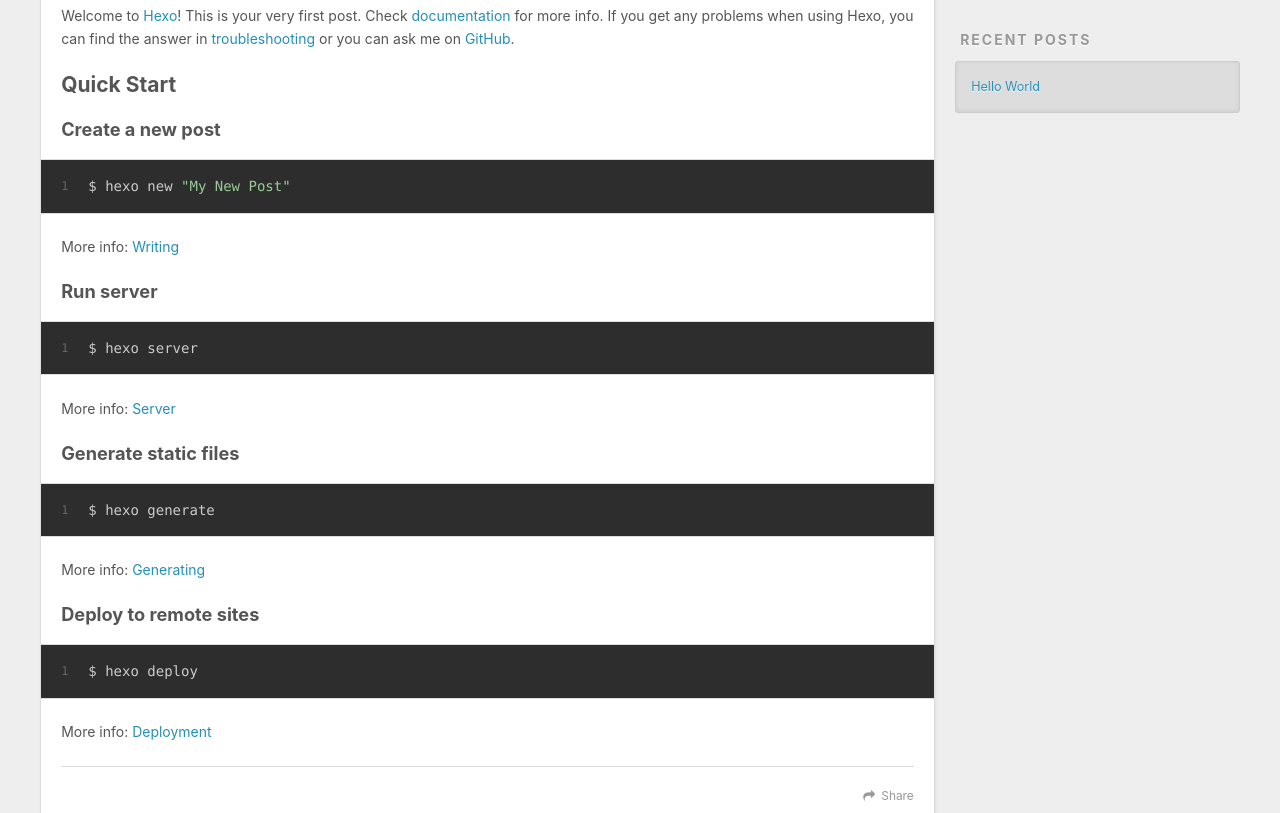
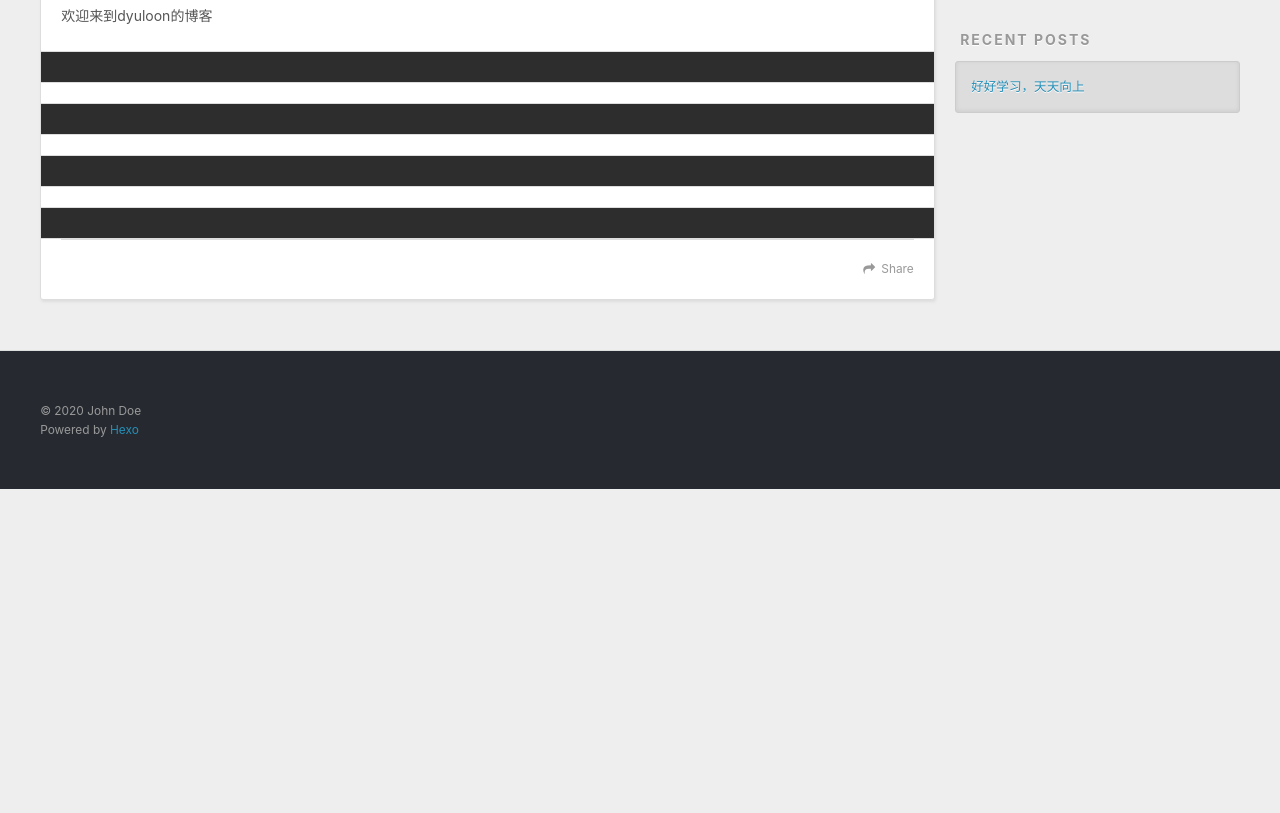
Before and after one commit to 123dddasd/dyuloon.github.io, a plain HTML site: page 2020/10/27/hello-world/index.html in a window 1280 px wide. Shown: the part 448-1261 px from the top of the page. After the commit the page ends 937 px from the top, so only its background shows below. Drawn offline with nearby package versions, Linux system fonts and the light colour scheme; files that its build step writes are made by us from their sources; files whose address does not match are found by name.

Commit message:
Site updated: 2020-10-28 17:09:32

```diff
--- a/2020/10/27/hello-world/index.html
+++ b/2020/10/27/hello-world/index.html
@@ -5,17 +5,17 @@
 
 
 
-  <title>Hello World | Hexo</title>
+  <title>好好学习，天天向上 | Hexo</title>
   <meta name="viewport" content="width=device-width, initial-scale=1, maximum-scale=1">
-  <meta name="description" content="Welcome to Hexo! This is your very first post. Check documentation for more info. If you get any problems when using Hexo, you can find the answer in troubleshooting or you can ask me on GitHub. Quick">
+  <meta name="description" content="欢迎来到dyuloon的博客">
 <meta property="og:type" content="article">
-<meta property="og:title" content="Hello World">
+<meta property="og:title" content="好好学习，天天向上">
 <meta property="og:url" content="http://example.com/2020/10/27/hello-world/index.html">
 <meta property="og:site_name" content="Hexo">
-<meta property="og:description" content="Welcome to Hexo! This is your very first post. Check documentation for more info. If you get any problems when using Hexo, you can find the answer in troubleshooting or you can ask me on GitHub. Quick">
+<meta property="og:description" content="欢迎来到dyuloon的博客">
 <meta property="og:locale" content="en_US">
 <meta property="article:published_time" content="2020-10-27T14:46:49.463Z">
-<meta property="article:modified_time" content="2020-10-27T14:46:49.463Z">
+<meta property="article:modified_time" content="2020-10-28T08:51:28.995Z">
 <meta property="article:author" content="John Doe">
 <meta name="twitter:card" content="summary">
 
@@ -78,7 +78,7 @@
 
 
     <h1 class="article-title" itemprop="name">
-      Hello World
+      好好学习，天天向上
     </h1>
 
 
@@ -86,19 +86,11 @@
 
     <div class="article-entry" itemprop="articleBody">
 
-        <p>Welcome to <a target="_blank" rel="noopener" href="https://hexo.io/">Hexo</a>! This is your very first post. Check <a target="_blank" rel="noopener" href="https://hexo.io/docs/">documentation</a> for more info. If you get any problems when using Hexo, you can find the answer in <a target="_blank" rel="noopener" href="https://hexo.io/docs/troubleshooting.html">troubleshooting</a> or you can ask me on <a target="_blank" rel="noopener" href="https://github.com/hexojs/hexo/issues">GitHub</a>.</p>
-<h2 id="Quick-Start"><a href="#Quick-Start" class="headerlink" title="Quick Start"></a>Quick Start</h2><h3 id="Create-a-new-post"><a href="#Create-a-new-post" class="headerlink" title="Create a new post"></a>Create a new post</h3><figure class="highlight bash"><table><tr><td class="gutter"><pre><span class="line">1</span><br></pre></td><td class="code"><pre><span class="line">$ hexo new <span class="string">&quot;My New Post&quot;</span></span><br></pre></td></tr></table></figure>
-
-<p>More info: <a target="_blank" rel="noopener" href="https://hexo.io/docs/writing.html">Writing</a></p>
-<h3 id="Run-server"><a href="#Run-server" class="headerlink" title="Run server"></a>Run server</h3><figure class="highlight bash"><table><tr><td class="gutter"><pre><span class="line">1</span><br></pre></td><td class="code"><pre><span class="line">$ hexo server</span><br></pre></td></tr></table></figure>
-
-<p>More info: <a target="_blank" rel="noopener" href="https://hexo.io/docs/server.html">Server</a></p>
-<h3 id="Generate-static-files"><a href="#Generate-static-files" class="headerlink" title="Generate static files"></a>Generate static files</h3><figure class="highlight bash"><table><tr><td class="gutter"><pre><span class="line">1</span><br></pre></td><td class="code"><pre><span class="line">$ hexo generate</span><br></pre></td></tr></table></figure>
-
-<p>More info: <a target="_blank" rel="noopener" href="https://hexo.io/docs/generating.html">Generating</a></p>
-<h3 id="Deploy-to-remote-sites"><a href="#Deploy-to-remote-sites" class="headerlink" title="Deploy to remote sites"></a>Deploy to remote sites</h3><figure class="highlight bash"><table><tr><td class="gutter"><pre><span class="line">1</span><br></pre></td><td class="code"><pre><span class="line">$ hexo deploy</span><br></pre></td></tr></table></figure>
-
-<p>More info: <a target="_blank" rel="noopener" href="https://hexo.io/docs/one-command-deployment.html">Deployment</a></p>
+        <p>欢迎来到dyuloon的博客</p>
+<h2 id=""><a href="#" class="headerlink" title=""></a></h2><h3 id="-1"><a href="#-1" class="headerlink" title=""></a></h3><pre><code class="bash"></code></pre>
+<h3 id="-2"><a href="#-2" class="headerlink" title=""></a></h3><pre><code class="bash"></code></pre>
+<h3 id="-3"><a href="#-3" class="headerlink" title=""></a></h3><pre><code class="bash"></code></pre>
+<h3 id="-4"><a href="#-4" class="headerlink" title=""></a></h3><pre><code class="bash"></code></pre>
 
 
     </div>
@@ -142,7 +134,7 @@
       <ul>
 
           <li>
-            <a href="/Blog/2020/10/27/hello-world/">Hello World</a>
+            <a href="/Blog/2020/10/27/hello-world/">好好学习，天天向上</a>
           </li>
 
       </ul>
```
Also changed, not shown: archives/2020/10/index.html (+2 -2 lines), archives/2020/index.html (+2 -2 lines), archives/index.html (+2 -2 lines), index.html (+7 -15 lines).
